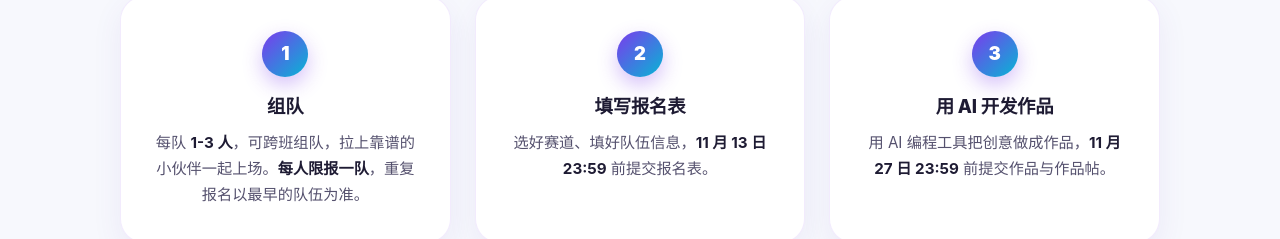
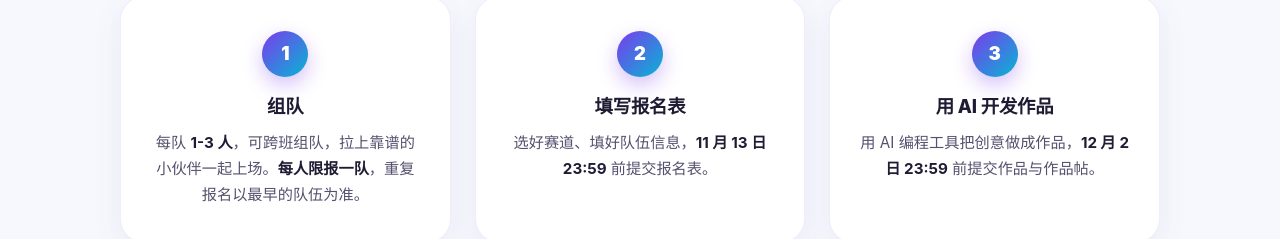
Before and after one commit to Franklian777/campus-ai-contest, a plain HTML site: page register.html in a window 1280 px wide. Shown: the part 1467-1706 px from the top of the page. Drawn offline with Linux system fonts and the light colour scheme.

Commit message:
大赛延期5天：交作品11.27→12.02、公布12.03→12.08、申诉窗口12.08-12.11

```diff
--- a/register.html
+++ b/register.html
@@ -109,7 +109,7 @@
           <article class="card step-card reveal">
             <div class="step-num" aria-hidden="true">3</div>
             <h3>用 AI 开发作品</h3>
-            <p>用 AI 编程工具把创意做成作品，<strong>11 月 27 日 23:59</strong> 前提交作品与作品帖。</p>
+            <p>用 AI 编程工具把创意做成作品，<strong>12 月 2 日 23:59</strong> 前提交作品与作品帖。</p>
           </article>
         </div>
       </div>
```
